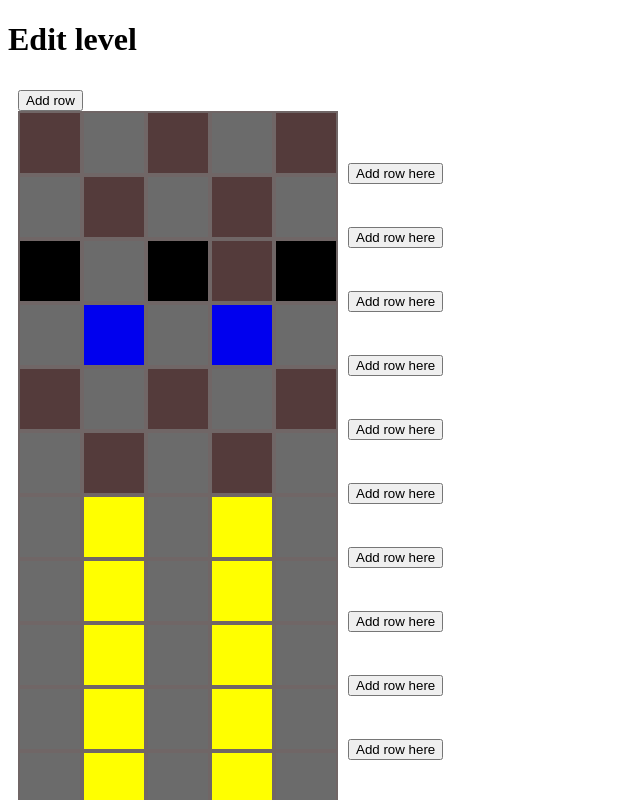
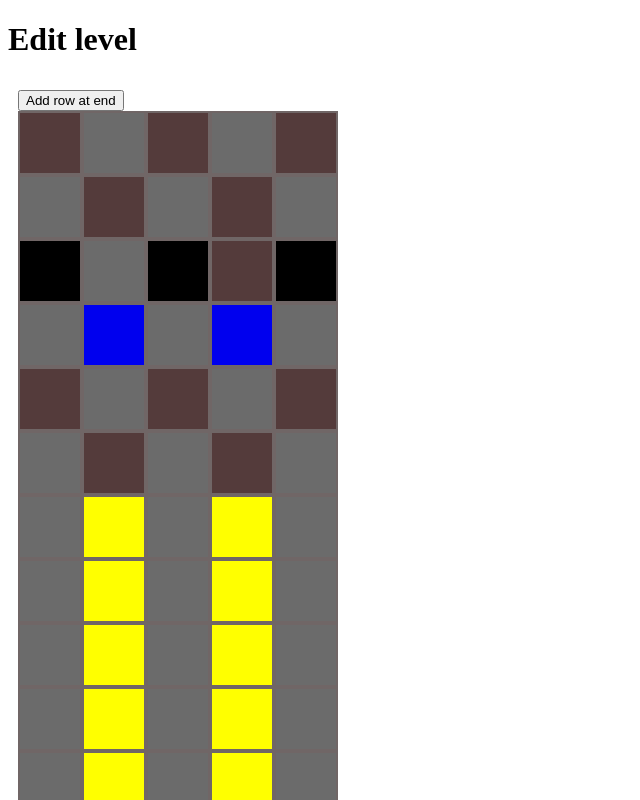
Before and after one commit to larsrytter/trailblaze-game-track-editor, an Angular app: page / in a window 1280 px wide. Shown: the top 800 px of the page, without its empty margins (0-640 px from the left). Built offline with nearby package versions, Linux system fonts and the light colour scheme.

Commit message:
Style updates on add-row buttons

```diff
--- a/src/app/track-editor/track-editor.component.css
+++ b/src/app/track-editor/track-editor.component.css
@@ -40,6 +40,10 @@
     background: chocolate;
 }
 
+.add-row-at-position-hidden {
+    visibility: hidden;
+}
+
 .add-row-at-position-button {
 
 }
--- a/src/app/track-editor/track-editor.component.html
+++ b/src/app/track-editor/track-editor.component.html
@@ -2,17 +2,20 @@
     <section class="track-rows-container">
         <div class="add-row-marker">
             <button class="add-row-button"
-                (click)="displayRowOptions()">Add row</button>
+                (click)="displayRowOptions()">Add row at end</button>
         </div>
         <div class="track-rows" *ngIf="trackData && trackData.rows">
             <div *ngFor="let row of trackData.rows; let i = index"
-                class="row">
+                class="row"
+                (mouseover)="mouseoverRow(i);"
+                (mouseout)="endMouseoverRow(i);">
                 <div *ngFor="let tile of row.tiles"
                     class="tile"
                     [style.background-color]="tile.effect === 'hole' ? '#000' : colors[tile.colorName]"
                     >&nbsp;</div>
                 <div class="add-row-at-position-container"
-                    [class.add-row-at-position-selected]="addRowIndex === i">
+                    [class.add-row-at-position-selected]="addRowIndex === i"
+                    [class.add-row-at-position-hidden]="mouseOverRowIndex !== i && addRowIndex !== i">
                     <button
                         class="add-row-at-position-button"
                         (click)="displayRowOptions(i)">Add row here</button>
--- a/src/app/track-editor/track-editor.component.ts
+++ b/src/app/track-editor/track-editor.component.ts
@@ -16,6 +16,17 @@ export class TrackEditorComponent implements OnInit {
   public rowWidth: number = 5;
   public isDisplayRowSelector: boolean = false;
   public addRowIndex: number = null;
+
+  public mouseOverRowIndex: number = null;
+  public mouseoverRow(rowIndex: number) {
+    this.mouseOverRowIndex = rowIndex;
+  }
+
+  public endMouseoverRow(rowIndex: number) {
+    if (this.mouseOverRowIndex === rowIndex) {
+      this.mouseOverRowIndex = null;
+    }
+  }
 
   constructor() { }
 
```
